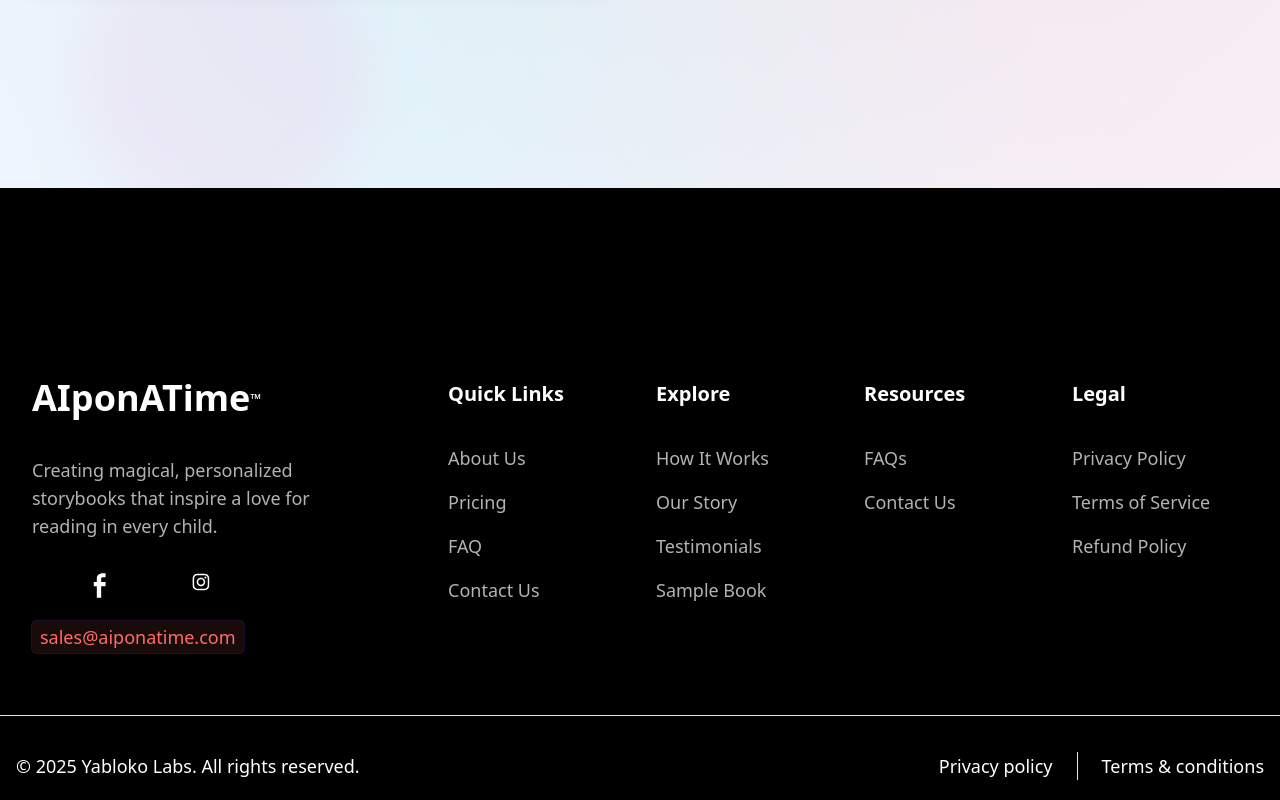
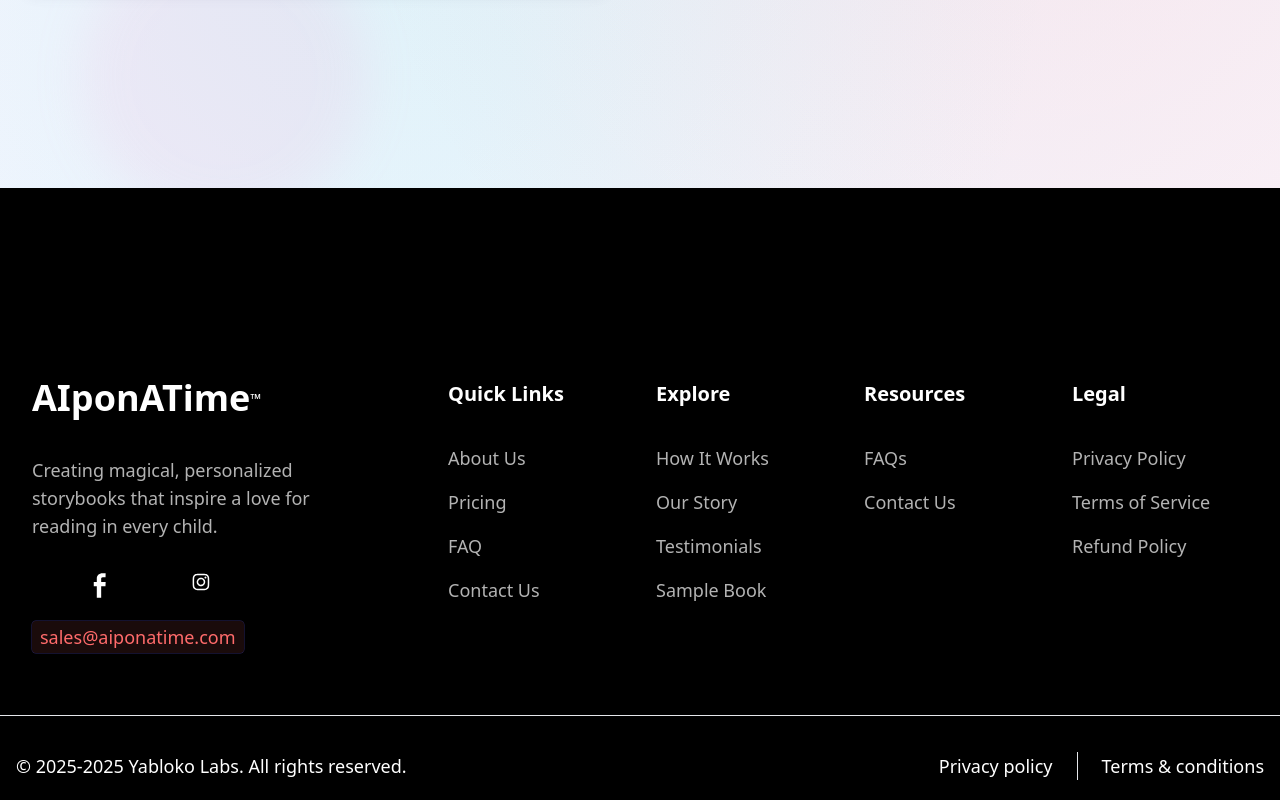
Before and after one commit to yablokolabs/aiponatime, a Next.js app in the folder package/: page /ghibli-generator in a window 1280 px wide. Shown: the part 1054-1854 px from the top of the page. Built offline with nearby package versions, Linux system fonts and the light colour scheme; some icons are missing.

Commit message:
chore: update copyright to 2025-current year

```diff
--- a/package/src/components/Layout/Footer/index.tsx
+++ b/package/src/components/Layout/Footer/index.tsx
@@ -199,7 +199,7 @@
           <div className="mt-4 grid grid-cols-1 gap-y-10 gap-x-16 sm:grid-cols-2 xl:gap-x-8">
             <div>
               <h3 className="text-center md:text-start text-white text-lg">
-                © {new Date().getFullYear()}{" "}
+                © 2025-{new Date().getFullYear()}{" "}
                 <a
                   href="https://yablokolabs.com"
                   target="_blank"
```
